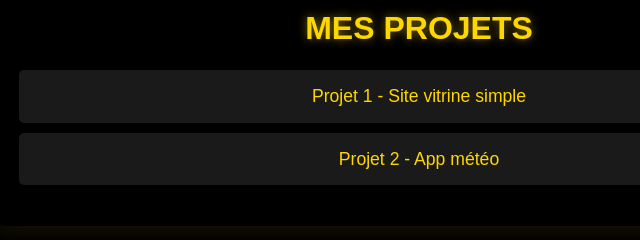
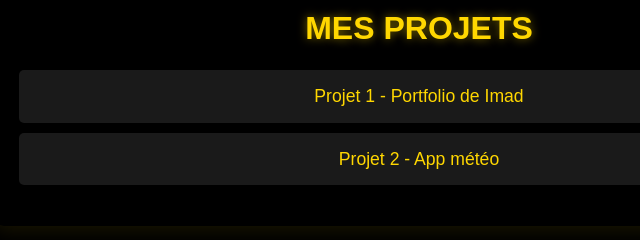
Before and after one commit to TimoVRGZ/Projet-2-portfolio, a plain HTML site: page Portfolio mekoulou/porfolio.html in a window 1280 px wide. Shown: the part 997-1237 px from the top of the page, 221-861 px from the left. Drawn offline with Linux system fonts and the light colour scheme.

Commit message:
Update porfolio.html

```diff
--- a/Portfolio mekoulou/porfolio.html
+++ b/Portfolio mekoulou/porfolio.html
@@ -35,7 +35,7 @@
         <section>
             <h2>Mes projets</h2>
             <ul>
-                <li>Projet 1 - Site vitrine simple</li>
+                <li>Projet 1 - Portfolio de Imad</li>
                 <li>Projet 2 - App météo</li>
             </ul>
         </section>
```
